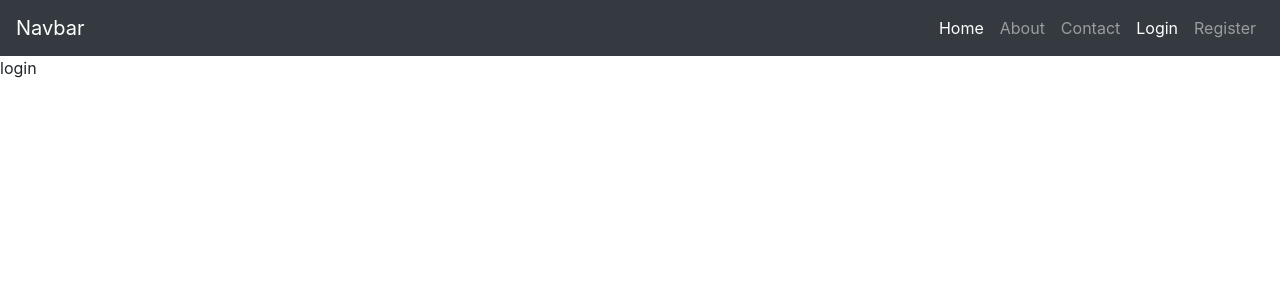
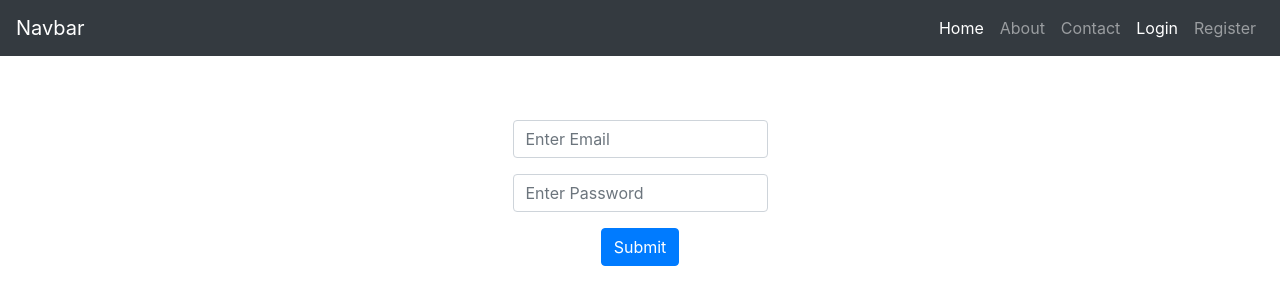
Before and after one commit to mrutyunjaydash/MERNProject, a React (Create React App) app in the folder client/: page /login in a window 1280 px wide. Shown: the top 304 px of the page. Built offline with nearby package versions, Linux system fonts and the light colour scheme.

Commit message:
login page added

```diff
--- a/client/src/App.css
+++ b/client/src/App.css
@@ -1,9 +1,5 @@
-.App {
-  text-align: center;
-}
 
 body {
-  margin: 0;
   font-family: -apple-system, BlinkMacSystemFont, 'Segoe UI', 'Roboto', 'Oxygen',
     'Ubuntu', 'Cantarell', 'Fira Sans', 'Droid Sans', 'Helvetica Neue',
     sans-serif;
@@ -30,3 +26,11 @@ input[type=number] {
 .center{
   text-align: center;
 }
+
+.login{
+  padding-top: 5%;
+}
+
+.signup{
+  padding-top: 5%;
+}
--- a/client/src/components/Login.js
+++ b/client/src/components/Login.js
@@ -2,8 +2,26 @@ import React from 'react';
 
 const Login = () => {
     return (
-        <div>
-           <p>login</p>
+        <div className="login">
+           <div className="container">
+               <div className="row justify-content-md-center">
+                   <div className="col col-lg-3">
+                   <form className="center">
+                        <div className="form-group">
+                            <div className="input-group mb-3">
+                                <input type="email" class="form-control" placeholder="Enter Email" aria-label="Email" aria-describedby="basic-addon1"></input>
+                                </div>
+                        </div>
+                        <div className="form-group">
+                            <div className="input-group mb-3">
+                                <input type="password" class="form-control" placeholder="Enter Password" aria-label="password" aria-describedby="basic-addon1"></input>
+                                </div>
+                        </div>
+                        <button type="submit" class="btn btn-primary">Submit</button>
+                   </form>
+                   </div>
+               </div>
+           </div>
         </div>
     );
 };
--- a/client/src/components/Signup.js
+++ b/client/src/components/Signup.js
@@ -2,9 +2,10 @@ import React from 'react';
 
 const Signup = () => {
     return (
-        <div className="signup-form">
+        <div className="signup">
             <div className="container">
-                <div className="row">
+                <div className="row justify-content-md-center">
+                    <div className="col col-lg-3">
                     <form className="center">
                         <div className="form-group">
                         <div className="input-group mb-3">
@@ -38,6 +39,7 @@ const Signup = () => {
                         </div>
                         <button type="submit" class="btn btn-primary">Submit</button>
                     </form>
+                    </div>
                 </div>
             </div>
         </div>
```
